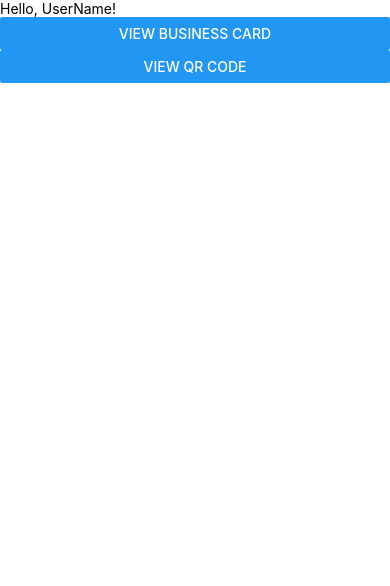
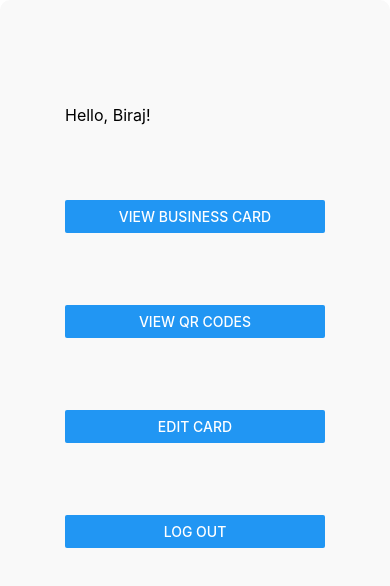
Before and after one commit to willjos/AR-business-cards-frontend, a React Native app in the folder AR-business-cards/: screen / in a window 390 px wide. Shown: the top 586 px of the page. Built offline with nearby package versions, Linux system fonts and the light colour scheme.

Commit message:
Finished bugfix

```diff
--- a/AR-business-cards/App.js
+++ b/AR-business-cards/App.js
@@ -17,7 +17,7 @@ export default () => {
     //   <StatusBar style="auto" /> */}
     //   <HomePage />
     // </View>
-    <HomePage />
+    <HomePage user="Biraj" />
   );
 };
 
--- a/AR-business-cards/components/HomePage.js
+++ b/AR-business-cards/components/HomePage.js
@@ -2,8 +2,9 @@ import { StyleSheet, View, Text, Button, TextInput } from "react-native";
 import { useState } from "react";
 import ArCardView from "./ArCardView";
 import QRScanner from "./QRScanner";
+import { clickProps } from "react-native-web/dist/cjs/modules/forwardedProps";
 
-export default function HomePage() {
+export default function HomePage(props) {
   const [viewFeature, setViewFeature] = useState(false);
   const [viewCard, setViewCard] = useState(false);
   const [viewQR, setViewQR] = useState(false);
@@ -30,11 +31,61 @@ export default function HomePage() {
     }
   } else {
     return (
-      <View>
-        <Text>Hello, UserName!</Text>
-        <Button title="View Business Card" onPress={handleViewCardPress} />
-        <Button title="View QR Code" onPress={handleViewQRPress} />
+      <View style={styles.container}>
+        <View style={styles.box}>
+          <Text style={styles.text}>Hello, {props.user}!</Text>
+        </View>
+        <View style={styles.box}>
+          <Button
+            style={styles.text}
+            title="View Business Card"
+            onPress={handleViewCardPress}
+          />
+        </View>
+        <View style={styles.box}>
+          <Button
+            style={styles.text}
+            title="View QR Codes"
+            onPress={handleViewQRPress}
+          />
+        </View>
+        <View style={styles.box}>
+          <Button
+            style={styles.text}
+            title="Edit card"
+            onPress={handleViewQRPress}
+          />
+        </View>
+        <View style={styles.box}>
+          <Button
+            style={styles.text}
+            title="Log Out"
+            onPress={handleViewQRPress}
+          />
+        </View>
       </View>
     );
   }
 }
+
+const styles = StyleSheet.create({
+  container: {
+    borderRadius: 10,
+    backgroundColor: "#F9F9F9",
+    alignItems: "center",
+    justifyContent: "flex-start",
+    padding: 70,
+  },
+  text: {
+    marginLeft: 0,
+    marginTop: 10,
+    fontSize: 16,
+  },
+  box: {
+    marginTop: 5,
+    marginBottom: 20,
+    height: 80,
+    width: 300,
+    padding: 20,
+  },
+});
```
